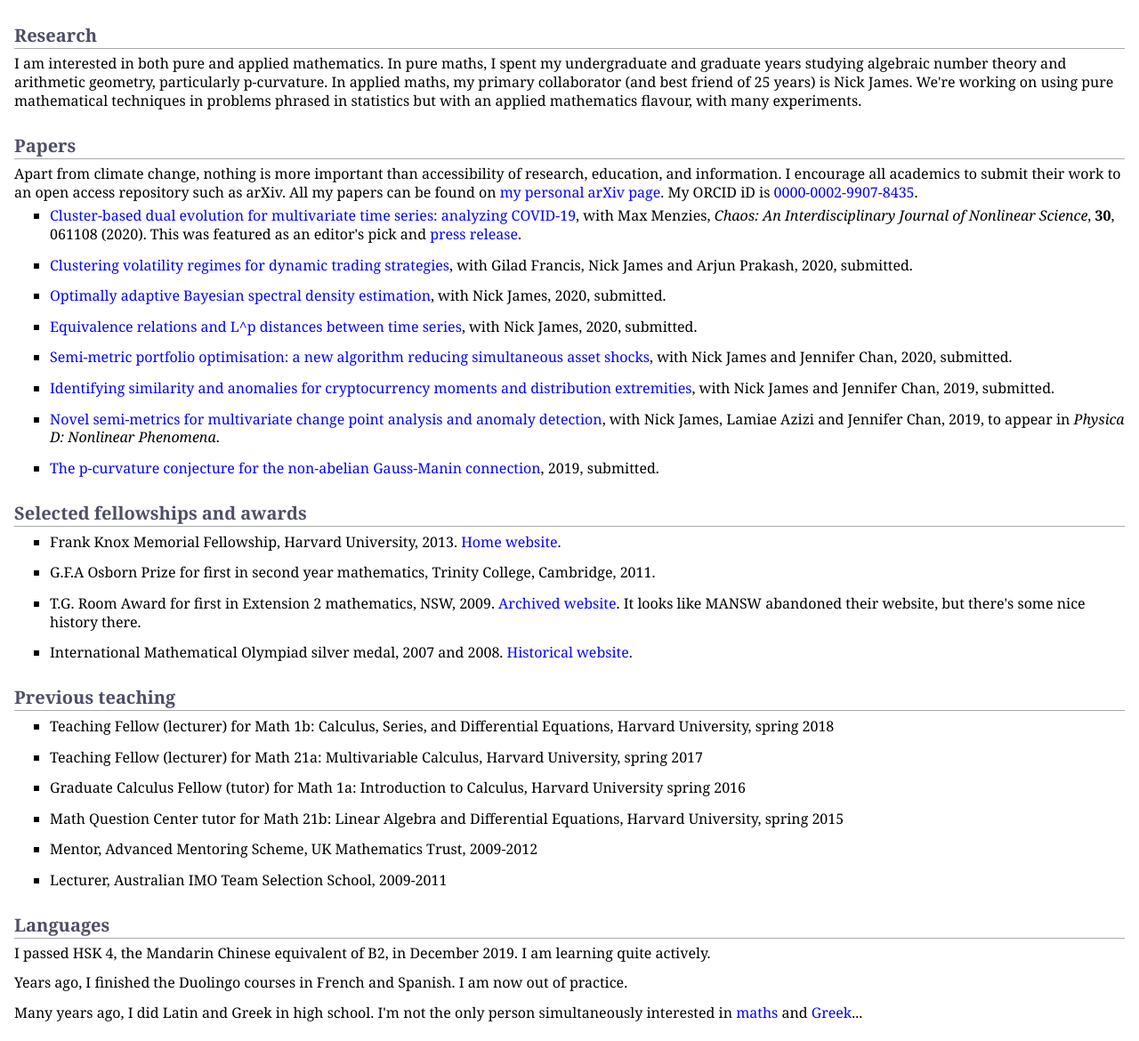
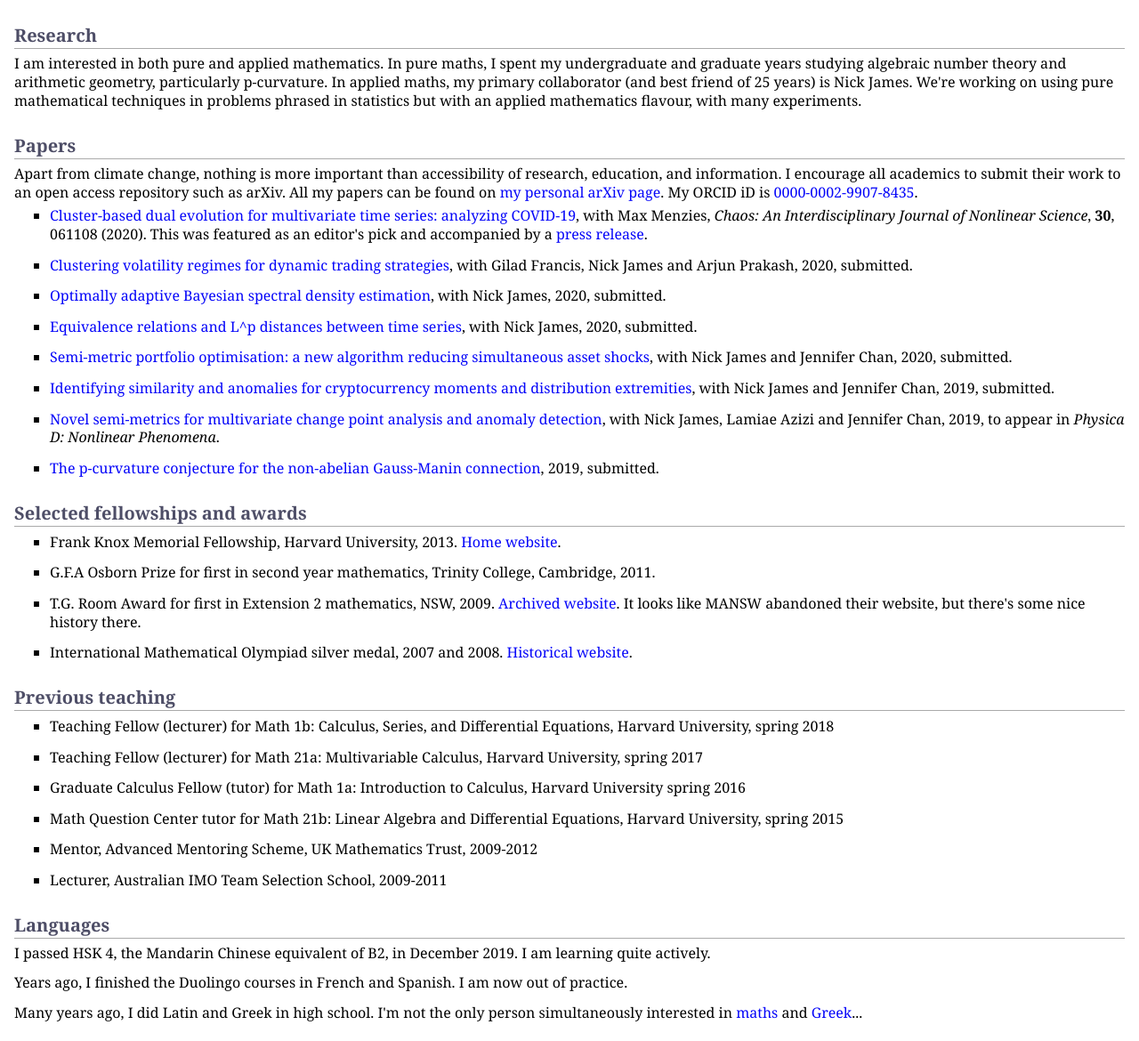
Before and after one commit to MaxMenzies/maxmenzies.github.io, a Jekyll site: the page index.html, which Jekyll copies as it is, in a window 1280 px wide, cut to the strip 284-1454 px from the top of the page. Shown: the whole strip at 89% size. Built offline with Jekyll 4.4.1, drawn with Linux system fonts in a browser that asks for light colours.

Commit message:
Update index.html

```diff
--- a/index.html
+++ b/index.html
@@ -40,7 +40,7 @@
 <h2>Papers</h2>
 <p>Apart from climate change, nothing is more important than accessibility of research, education, and information. I encourage all academics to submit their work to an open access repository such as arXiv. All my papers can be found on <a href="https://arxiv.org/a/menzies_m_1.html">my personal arXiv page</a>. My ORCID iD is <a href="https://orcid.org/0000-0002-9907-8435.">0000-0002-9907-8435</a>.</p>
 <ul>
-<li><p> <a href="https://aip.scitation.org/doi/10.1063/5.0013156">Cluster-based dual evolution for multivariate time series: analyzing COVID-19</a>, with Max Menzies, <i>Chaos: An Interdisciplinary Journal of Nonlinear Science</i>, <b>30</b>, 061108 (2020). This was featured as an editor's pick and <a href="https://publishing.aip.org/publications/latest-content/countries-group-into-clusters-as-covid-19-outbreak-spreads/">press release</a>.</p></li>
+<li><p> <a href="https://aip.scitation.org/doi/10.1063/5.0013156">Cluster-based dual evolution for multivariate time series: analyzing COVID-19</a>, with Max Menzies, <i>Chaos: An Interdisciplinary Journal of Nonlinear Science</i>, <b>30</b>, 061108 (2020). This was featured as an editor's pick and accompanied by a <a href="https://publishing.aip.org/publications/latest-content/countries-group-into-clusters-as-covid-19-outbreak-spreads/">press release</a>.</p></li>
 </li>
 </ul>
 <ul>
```
